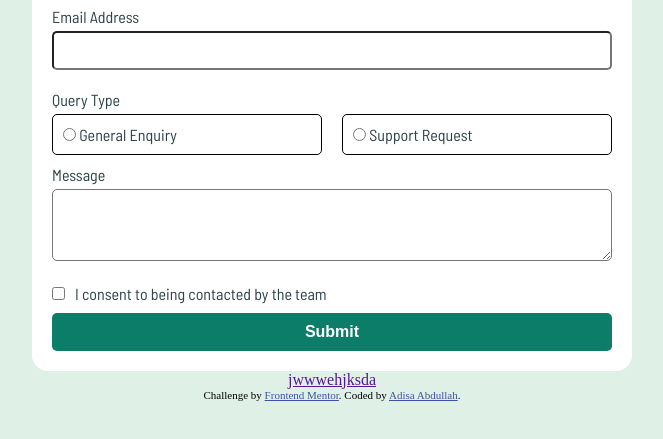
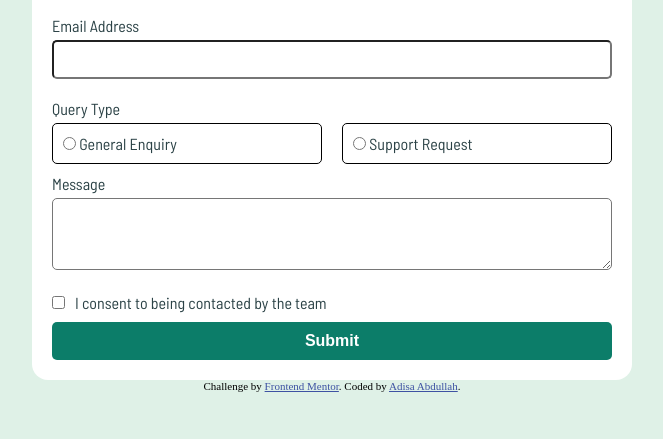
Before and after one commit to abdullahtech10/contactForm, a plain HTML site: page index.html in a window 1280 px wide. Shown: the part 277-716 px from the top of the page, without its empty margins (308-971 px from the left). Drawn offline with Linux system fonts and the light colour scheme; a web font is replaced by a local one.

Commit message:
remove link tag

```diff
--- a/index.html
+++ b/index.html
@@ -85,7 +85,7 @@
     </form>
   </div>
 
-  <a href="">jwwwehjksda</a>
+
   <div class="attribution">
     Challenge by <a href="https://www.frontendmentor.io?ref=challenge">Frontend Mentor</a>.
     Coded by <a href="#">Adisa Abdullah</a>.
```
